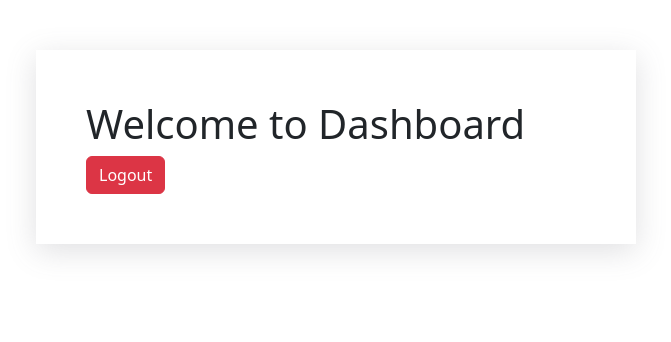
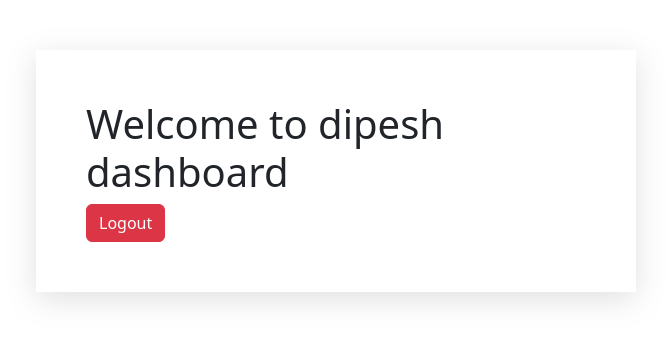
Before and after one commit to CyborgMKH/auth, a PHP site: page / in a window 1280 px wide. Shown: the top 342 px of the page, without its empty margins (304-975 px from the left). Run offline with PHP 8.4, Linux system fonts and the light colour scheme; the visitor is signed in with stand-in values (Sample User, id 1).

Commit message:
first commit

```diff
--- a/index.php
+++ b/index.php
@@ -16,7 +16,7 @@ if (!isset($_SESSION["user"])) {
 </head>
 <body>
     <div class="container">
-        <h1>Welcome to Dashboard</h1>
+        <h1>Welcome to dipesh dashboard</h1>
         <a href="logout.php" class="btn btn-danger">Logout</a>
     </div>
 </body>
```
